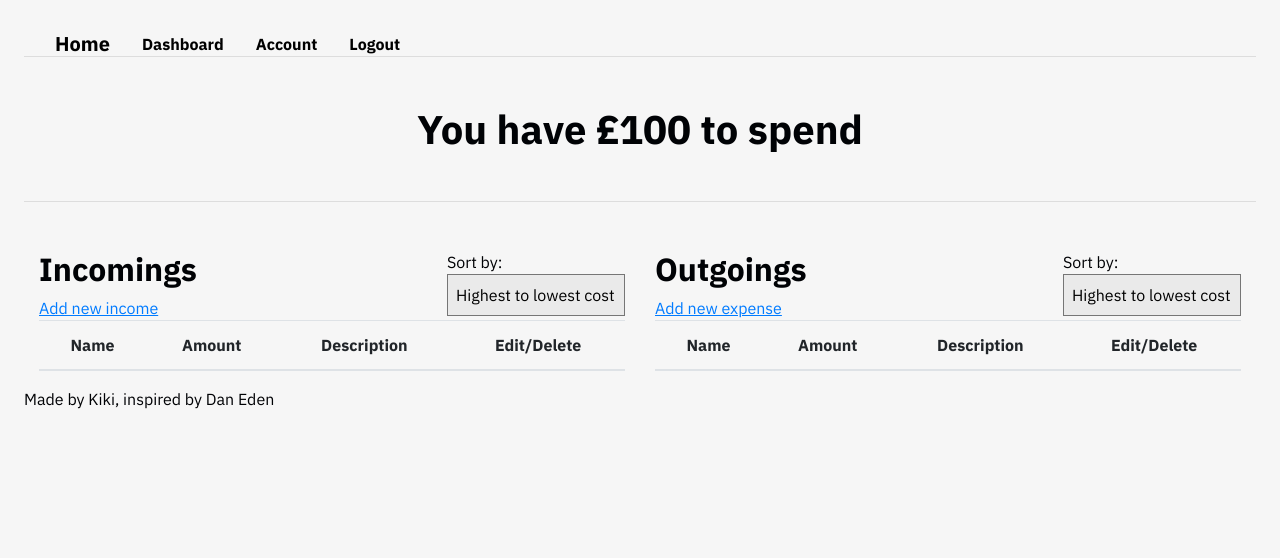
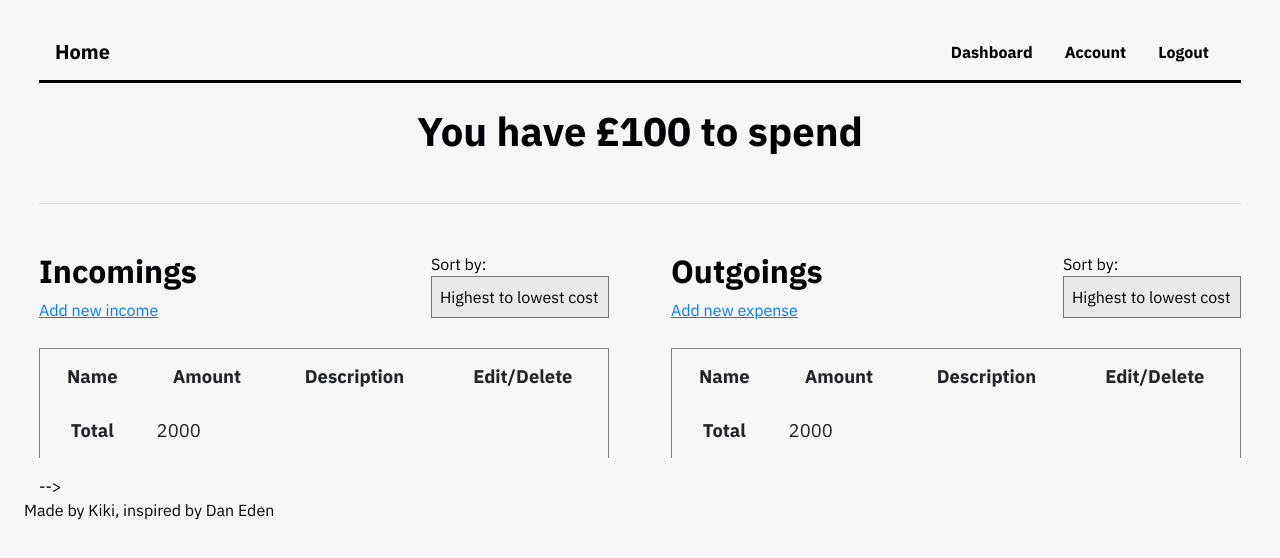
Before and after one commit to kikilagou/Piggy-Bank, a plain HTML site: page pages/index.html in a window 1280 px wide. Drawn offline with nearby package versions, Linux system fonts and the light colour scheme.

Commit message:
No updates

```diff
--- a/css/style.css
+++ b/css/style.css
@@ -56,11 +56,70 @@ select {
     /* Remove default arrow */
 }
 
+/* table {
+    margin-top: 3em;
+    border-top-right-radius: 5px;
+    border-top-left-radius: 5px;
+    border-collapse: separate;
+    border-top: 1px solid gray;
+    border-left: 1px solid gray;
+    border-right: 1px solid gray;
+    font-size: 1.15em;
+}
+
+.table>tbody>tr>td, .table>tbody>tr>th,
+.table>tfoot>tr>td, .table>tfoot>tr>th,
+.table>thead>tr>td, .table>thead>tr>th
+{
+  border: 0
+}
+
+.table>tfoot>tr>td, .table>tfoot>tr>th {
+    border: 1px solid black'
+} */
+
+.table>tbody>tr>td, .table>tbody>tr>th,
+.table>tfoot>tr>td, .table>tfoot>tr>th,
+.table>thead>tr>td, .table>thead>tr>th
+{
+  border: 0
+}
+
+.breakdown {
+    margin-top: 3em;
+    background-color: gray;
+    border-top-right-radius: 5px;
+    border-top-left-radius: 5px;
+}
+
+table {
+
+    border-top: 1px solid gray;
+    border-left: 1px solid gray;
+    border-right: 1px solid gray;
+    font-size: 1.15em;
+    border-collapse: separate;
+    border-spacing: 2px;
+    border-color: grey;
+}
+
+thead {
+    display: table-header-group;
+    vertical-align: middle;
+}
+
+tbody {
+    display: table-row-group;
+    vertical-align: middle;
+}
+
+tfoot {
+    display: table-footer-group;
+    vertical-align: middle;
+}
 .navbar {
-    margin-bottom: 3rem;
-    padding-top: 0px;
-    padding-bottom: 0px;
-    position: fixed;
+    background-color: var(--background);
+    border-bottom: 3px solid black;
 }
 
 .navbar a {
@@ -69,9 +128,10 @@ select {
     color: black;
 }
 
-.navbar-nav>li {
+.navbar-nav li {
     padding-left: 1rem;
     padding-right: 1rem;
+    position: inline;
 }
 
 .left {
@@ -108,3 +168,11 @@ select {
 .container {
     margin: 0 0 0 0;
 }
+
+.incomes {
+    margin-right: 1em;
+}
+
+.expenses {
+    margin-left: 1em;
+}
--- a/pages/index.html
+++ b/pages/index.html
@@ -20,8 +20,10 @@
 </head>
 
 <body class="wrap">
+    <div class="container-fluid">
+
         <!-- Navbar -->
-    <nav class="navbar navbar-expand-md">
+        <nav class="navbar navbar-expand">
             <div class="container-fluid">
                 <div class="navbar-header">
                     <a class="navbar-brand" href="#">Home</a>
@@ -34,7 +36,9 @@
             </div>
         </nav>
 
-    <hr>
+        <br>
+
+
 
         <!-- Overview Panel -->
         <div class="overview_section">
@@ -47,7 +51,6 @@
 
 
         <!-- Enxpenses and Incomes Input Panel -->
-    <div class="container-fluid">
         <div class="row">
             <!-- INCOME -->
             <div class="col incomes">
@@ -66,11 +69,28 @@
                     </form>
                 </header>
 
-                <table class="table" id="income_list">
+                <br><br>
+
+                <!-- <div class="landing tac">
+                        <h2 class="mb2">No bills to show</h2>
+                        <p class="mb0">You've got no bills to pay at the moment. <a href="/bills/add">Add one</a> if you
+                            need to!</p>
+                    </div> -->
+
+
+                <div aria-hidden="true" class="breakdown flex">
+                    <!-- <div class="breakdown__section" style="
+                                    --itemColor: #000000;
+                                    width: 1.6715830875123%;
+                                ">
+                    </div> -->
+                </div>
+
+                <table class="table borderless" id="income_list">
                     <thead>
                         <tr>
                             <th>Name</th>
-                            <th>Amount</th>
+                            <th class="table_float_right">Amount</th>
                             <th>Description</th>
                             <th>Edit/Delete</th>
                         </tr>
@@ -83,7 +103,14 @@
                             <td>Edit/Delete</td>
                         </tr> -->
                     </tbody>
-                </table>
+                    <tfoot>
+                        <tr>
+                            <th class="table_float_right">Total</th>
+                            <td>2000</td>
+                            <td colspan="2"></td>
+                        </tr>
+                    </tfoot>
+                </table> -->
             </div>
 
             <!-- EXPENSES -->
@@ -102,6 +129,22 @@
                         </select>
                     </form>
                 </header>
+
+                <br><br>
+
+                <!-- <div class="landing tac">
+                        <h2 class="mb2">No bills to show</h2>
+                        <p class="mb0">You've got no bills to pay at the moment. <a href="/bills/add">Add one</a> if you
+                            need to!</p>
+                    </div> -->
+
+                <div aria-hidden="true" class="breakdown flex">
+                    <!-- <div class="breakdown__section" style="
+                                        --itemColor: #000000;
+                                        width: 83.579154375615%;
+                                    ">
+                            <span class="breakdown__item-name"></span></div> -->
+                </div>
                 <table class="table" id="expenses_list">
                     <thead>
                         <tr>
@@ -119,6 +162,13 @@
                                     <td>Edit/Delete</td>
                                 </tr> -->
                     </tbody>
+                    <tfoot>
+                        <tr>
+                            <th>Total</th>
+                            <td>2000</td>
+                            <td colspan="2"></td>
+                        </tr>
+                    </tfoot>
                 </table>
             </div>
         </div>
```
Lines whose indentation alone changed are shown as unchanged.
